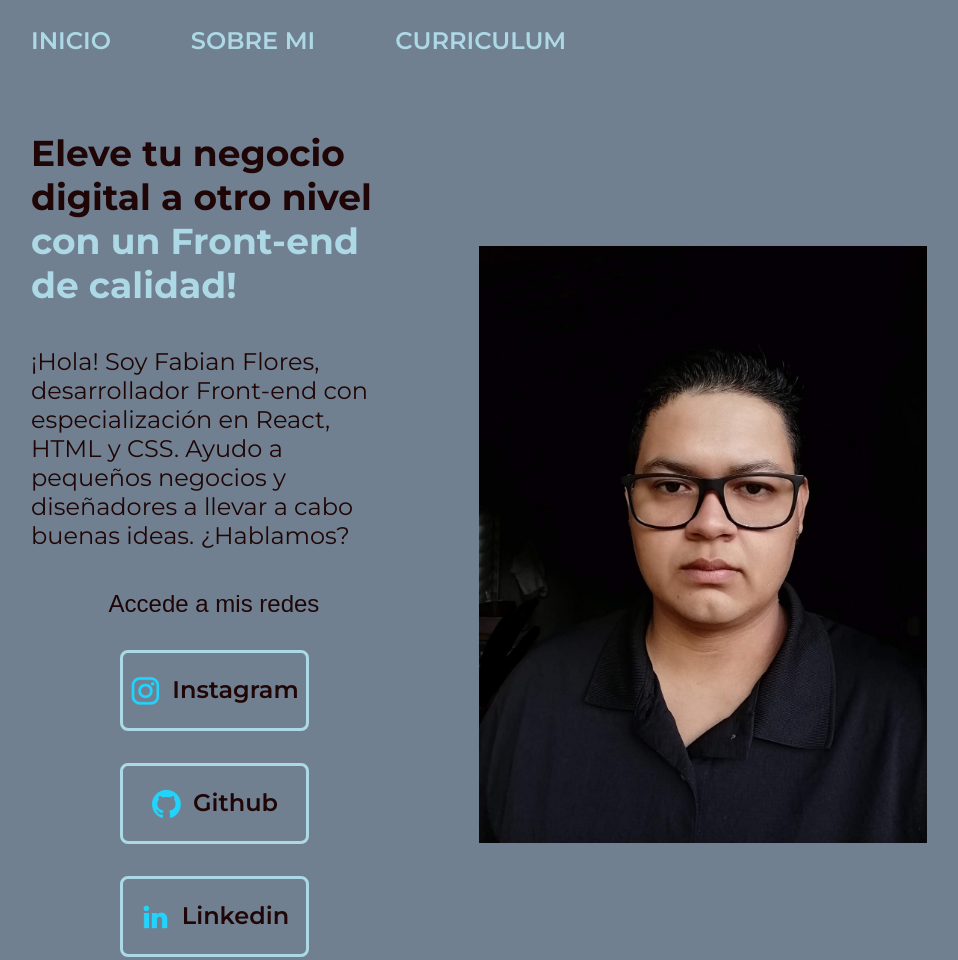
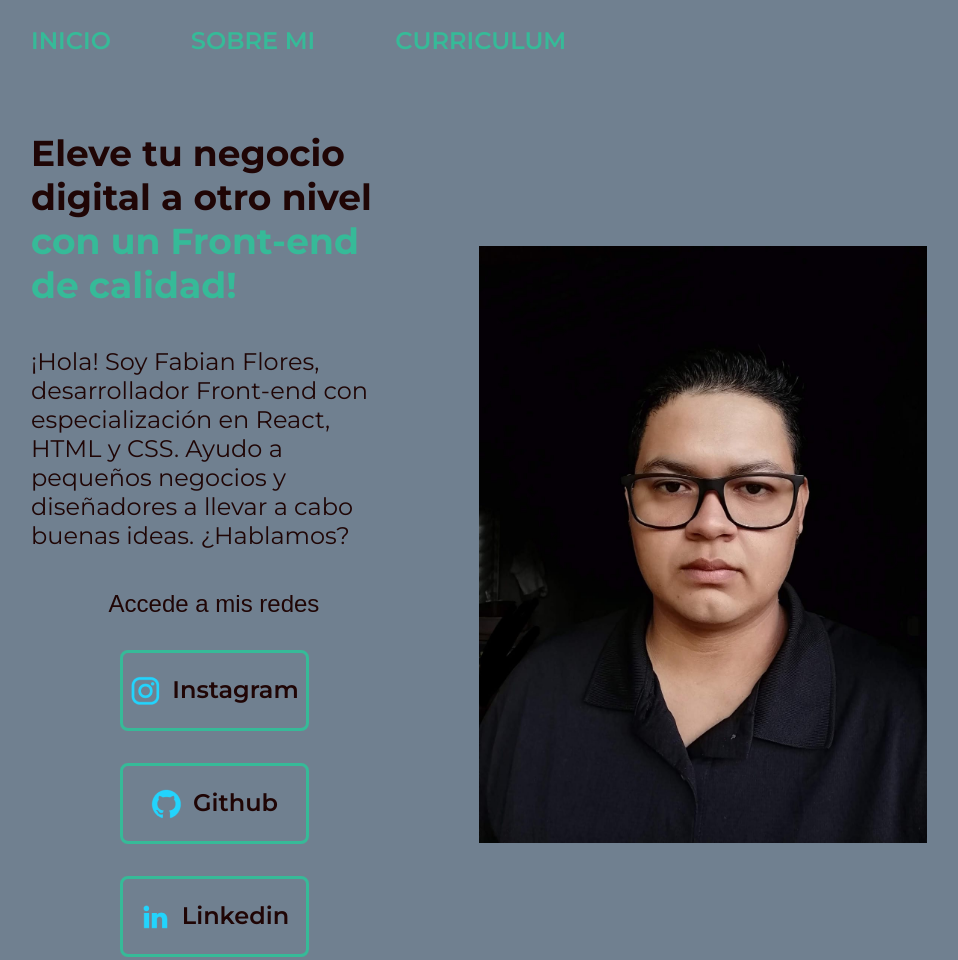
Before and after one commit to FFlores0914/proyecto2paginaW, a plain HTML site: page index.html in a window 1280 px wide. Shown: the top 960 px of the page, without its empty margins (161-1119 px from the left). Drawn offline with Linux system fonts and the light colour scheme.

Commit message:
Update style.css

```diff
--- a/Style/style.css
+++ b/Style/style.css
@@ -3,7 +3,7 @@
 :root{
     --color-primario:#708090;
     --color-secundario: rgb(31,5,5);
-    --color-terciario: #ADD8E6;
+    --color-terciario: #36BA98;
     --color-hover: #272727;
 
     --fuente-montserrat: "Montserrat", sans-serif;
```
